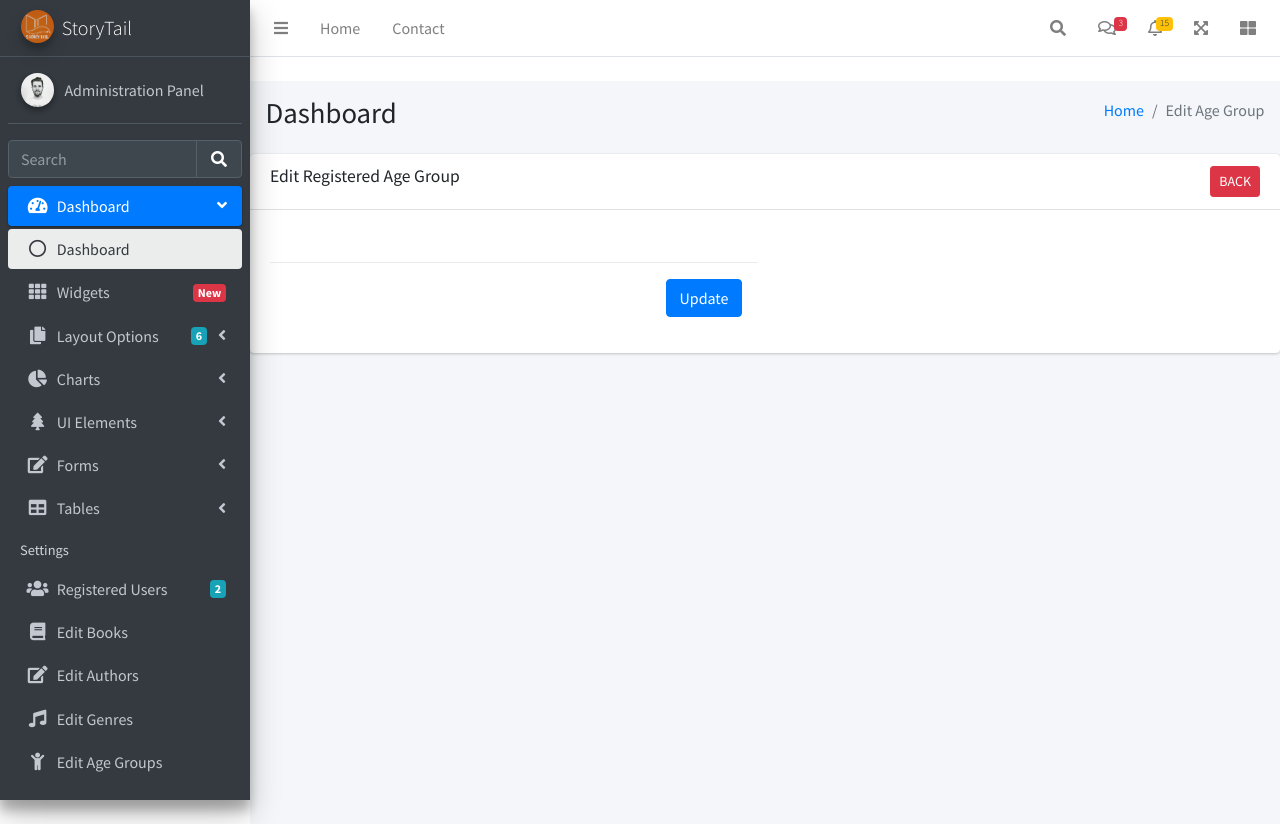
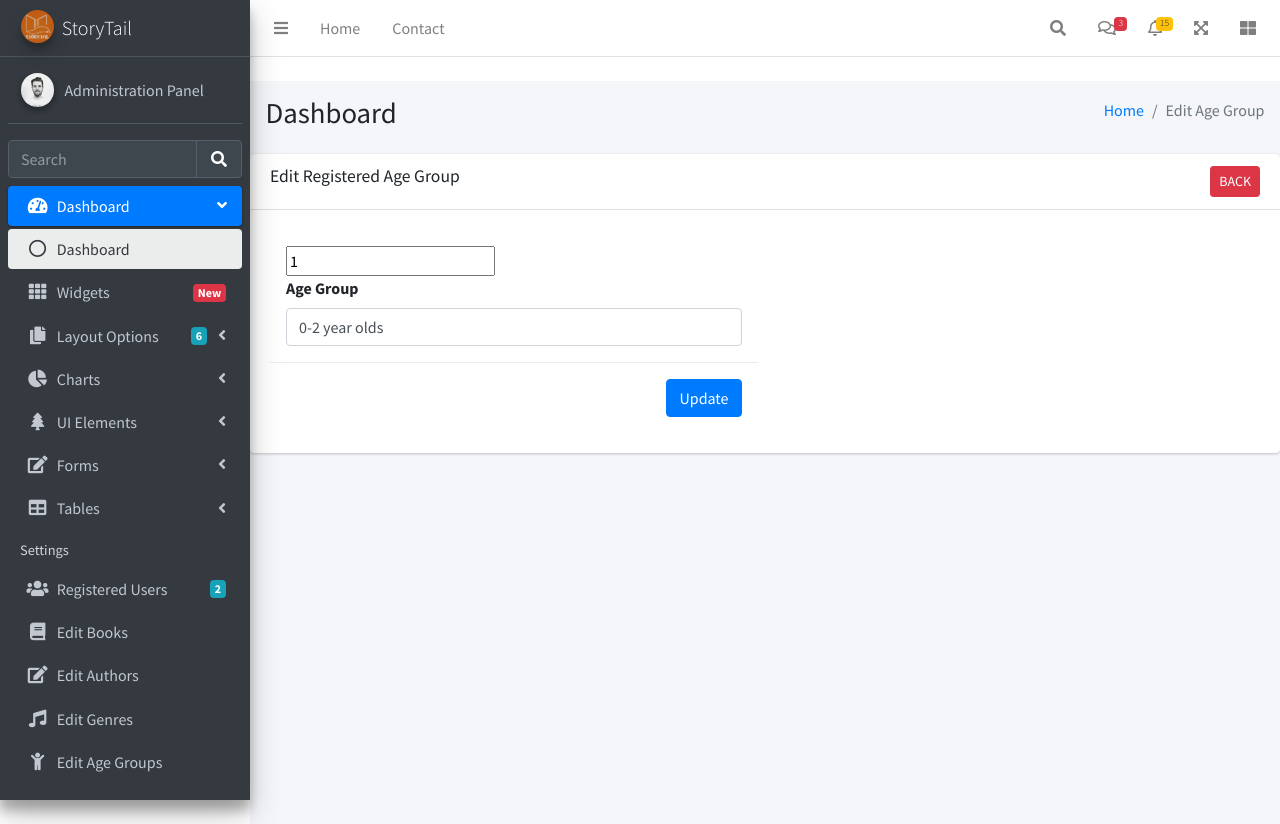
Before and after one commit to poly2022/StoreTail, a PHP site: page /age_groups-edit.php?age_id=1 in a window 1280 px wide. Run offline with PHP 8.4, Linux system fonts and the light colour scheme; data comes from the database, SQL or seed files in the repository; some libraries are stand-ins or nearby versions.

Commit message:
Correcoes admin ligacao a bd

```diff
--- a/admin/age_groups-edit.php
+++ b/admin/age_groups-edit.php
@@ -48,10 +48,13 @@ include('config/dbcon.php');
                     <form action="age_groupscode.php" method="POST">
                         <div class="modal-body">
                             <?php
-                            if (isset($_GET['age_group_id']))
+                            if (isset($_GET['age_id']))
                             {
-                                $age_group_id = $_GET['age_group_id'];
-                                $query = "SELECT * FROM age_groups WHERE id= '$age_group_id' LIMIT 1" ;
+                                ?>
+
+                                <?php
+                                $age_id = $_GET['age_id'];
+                                $query = "SELECT * FROM age_groups WHERE id= '$age_id' LIMIT 1" ;
                                 $query_run = mysqli_query($con, $query);
 
                                 if(mysqli_num_rows($query_run) > 0 )
@@ -59,10 +62,10 @@ include('config/dbcon.php');
                                     foreach($query_run as $row)
                                     {
                                         ?>
-                                            <input type="text" name = "age_group_id" value="<?php echo $row['id']; ?> ">
+                                            <input type="text" id="age_id" name = "age_id" value="<?php echo $row['id']; ?> ">
                                             <div class="form--group">
                                                 <label for="">Age Group</label>
-                                                <input type="text" name="age_group" value="<?php echo $row['age_group']; ?>" class="form-control" placeholder="Age Group">
+                                                <input type="text" id="age_group" name="age_group" value="<?php echo $row['age_group']; ?>" class="form-control" placeholder="Age Group">
                                             </div>
                                         <?php
                                     }
@@ -76,7 +79,7 @@ include('config/dbcon.php');
                             ?>
                         </div>
                         <div class="modal-footer">
-                            <button type="submit" name="UpdateAgeGroup" class="btn btn-primary">Update</button>
+                            <button type="submit" id="UpdateAgeGroup" name="UpdateAgeGroup" class="btn btn-primary">Update</button>
                         </div>
                     </form>
                 </div>
--- a/admin/age_groups.php
+++ b/admin/age_groups.php
@@ -91,7 +91,7 @@ include('config/dbcon.php');
                                 <td><?php echo $row['id']; ?></td>
                                 <td><?php echo $row['age_group']; ?></td>
                                 <td>
-                                    <a href="age_groups-edit.php?age_groups_id=<?php echo $row['id']; ?>" class="btn btn-info btn-sm ">Edit</a>
+                                    <a href="age_groups-edit.php?age_id=<?php echo $row['id']; ?>" class="btn btn-info btn-sm ">Edit</a>
                                     <button type="button" value="<?php echo $row['id']; ?>" class="btn btn-danger btn-sm deletebtn ">Delete</button>
                                 </td>
                             <?php
--- a/admin/age_groupscode.php
+++ b/admin/age_groupscode.php
@@ -23,11 +23,11 @@ if(isset($_POST['addAge_group']))
 
 if(isset($_POST['UpdateAgeGroup']))
 {
-    $age_group_id = $_POST['age_group_id'];
-    $age_group = $_POST['age_group'];
+    $age_id = $_POST['age_id'];
+    $age_group = mysqli_real_escape_string($con, $_POST['age_group']);
 
 
-    $query = "UPDATE age_groups age_group = '$age_group'  WHERE id = '$age_group_id'";
+    $query = "UPDATE age_groups SET age_group = '$age_group'  WHERE id = '$age_id'";
     $query_run = mysqli_query($con, $query);
 
     if($query_run)
--- a/admin/authors-edit.php
+++ b/admin/authors-edit.php
@@ -92,7 +92,7 @@ include('config/dbcon.php');
                             ?>
                         </div>
                         <div class="modal-footer">
-                            <button type="submit" name="UpdateAuthor" class="btn btn-primary">Update</button>
+                            <button type="submit" id="UpdateAuthor" name="UpdateAuthor" class="btn btn-primary">Update</button>
                         </div>
                     </form>
                 </div>
--- a/admin/genrescode.php
+++ b/admin/genrescode.php
@@ -26,7 +26,7 @@ if(isset($_POST['UpdateGenre']))
     $genre_id = $_POST['genre_id'];
     $genre = $_POST['genre'];
 
-    $query = "UPDATE genres user_type_id = '$genre'  WHERE id = '$genre_id'";
+    $query = "UPDATE genres SET genre = '$genre'  WHERE id = '$genre_id'";
     $query_run = mysqli_query($con, $query);
 
     if($query_run)
```
Also changed, not shown: admin/authorscode.php (+7 -7 lines).
